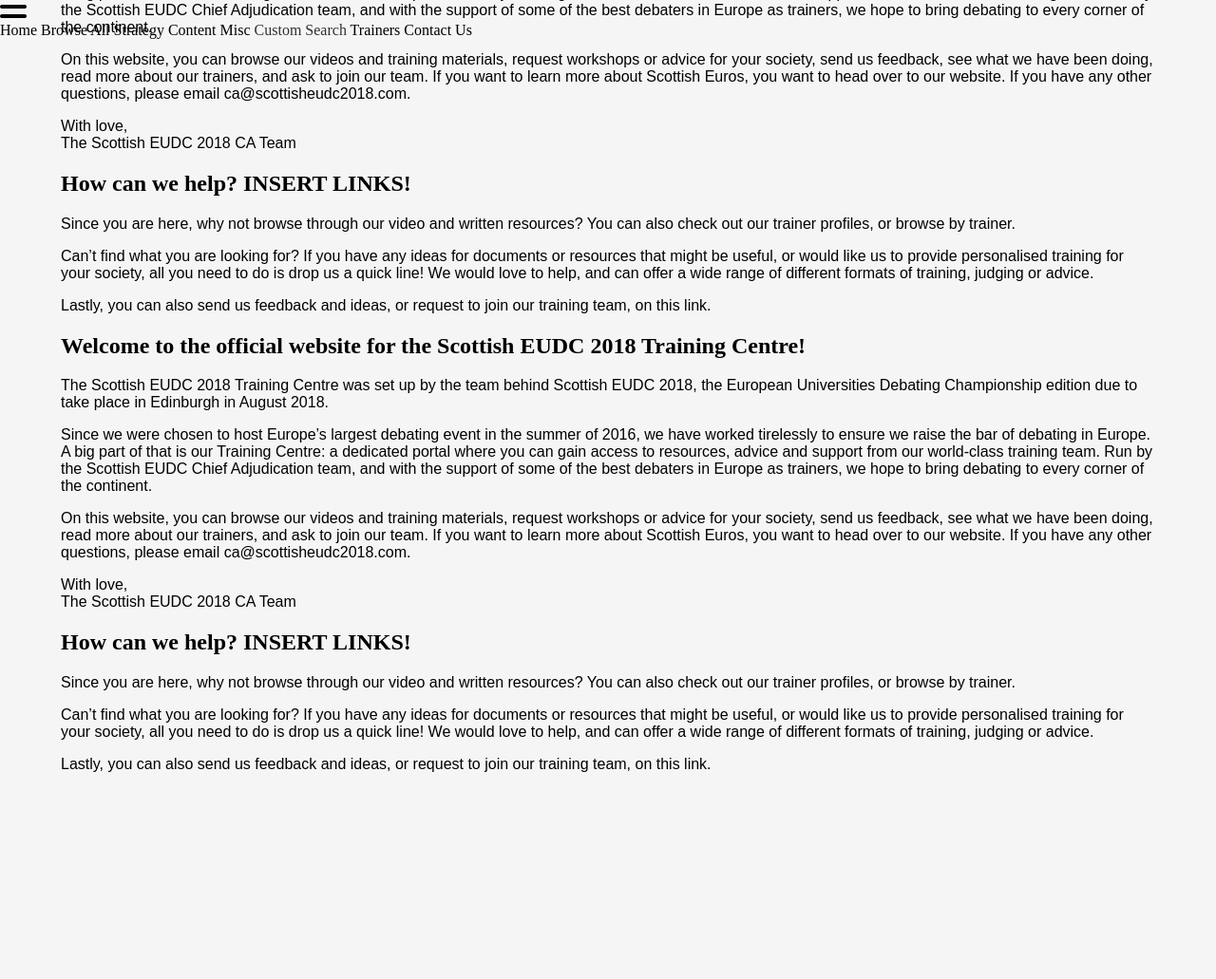
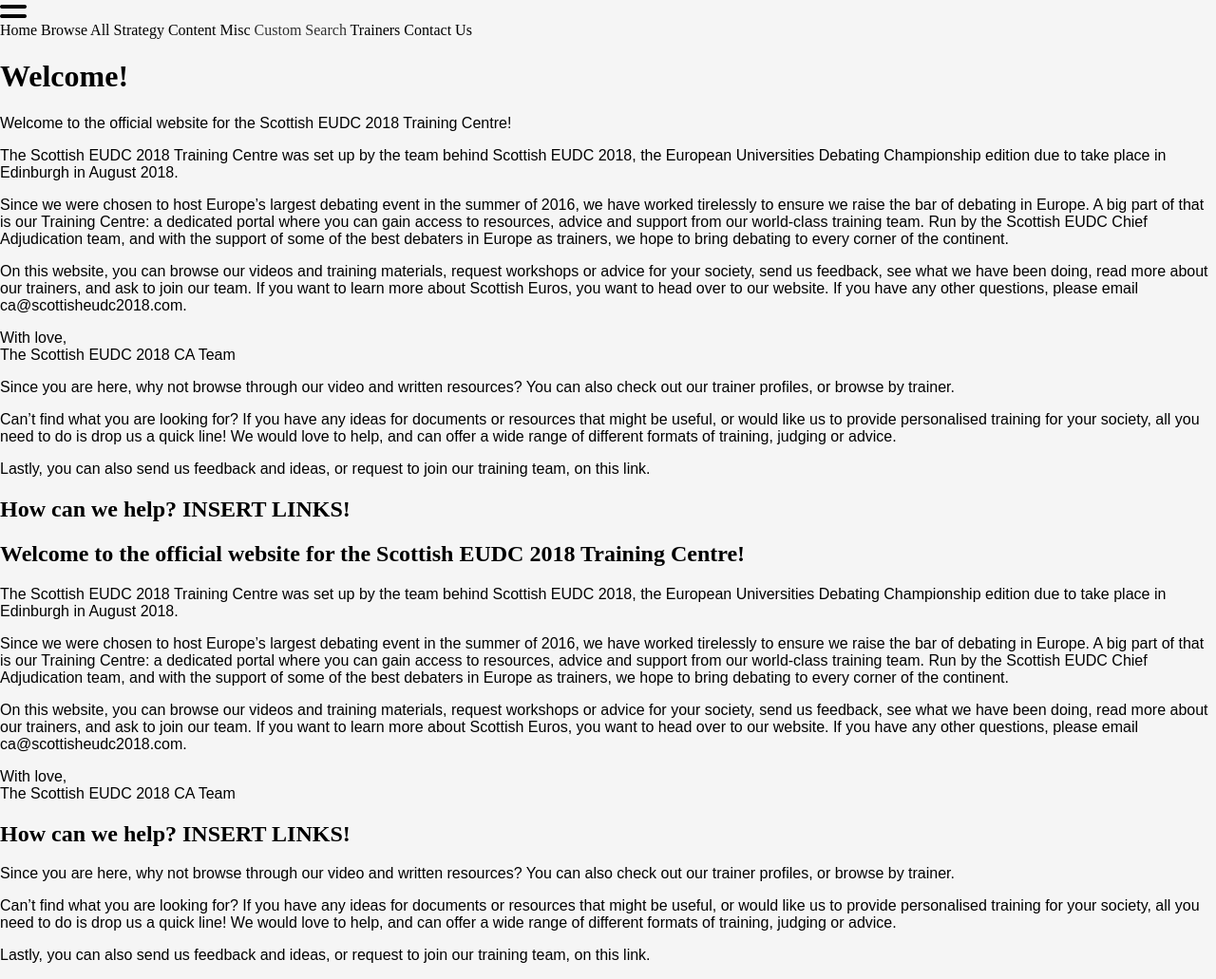
Before and after one commit to ralucavacaru/training-backend, a Django app: template training/training/templates/tplatform/index.html in a window 1280 px wide. Shown: the part 313-1344 px from the top of the page at 95% size. Before the commit the page ends 1126 px from the top, so only its background shows below. Run offline with Django 3.2, Linux system fonts and the light colour scheme; the template is opened without the code that fills it, so the values that code supplies are empty; some libraries are stand-ins or nearby versions; some web fonts are replaced.

Commit message:
welcome-card looks much better now

```diff
--- a/training/training/templates/base.html
+++ b/training/training/templates/base.html
@@ -115,11 +115,11 @@
 						Contact Us
 					</a>
 			    </nav>
-			<div id="website-content">
+			<!-- <div id="website-content"> -->
 				<!-- Injected Content -->
 				{% block content %}
 		    	{% endblock content %}
-			</div>
+			<!-- </div> -->
 		</div>
 	</body>
 </html>
--- a/training/training/templates/tplatform/article_detail.html
+++ b/training/training/templates/tplatform/article_detail.html
@@ -1,6 +1,7 @@
 {% extends "base.html" %}
 
 {% block content %}
+<div id="website-content">
 <div>
 	<div class="article-sidebar scroll-then-fix-sidebar">
 		<h1>Related</h1>
@@ -51,4 +52,5 @@
 		</div>
 	</div>
 </div>
+</div>
 {% endblock %}
--- a/training/training/templates/tplatform/browse.html
+++ b/training/training/templates/tplatform/browse.html
@@ -1,7 +1,7 @@
 {% extends "base.html" %}
 
 {% block content %}
-    <div>
+<div id="website-content">
 		<nav id="browse-navbar" class="scroll-then-fix-sidebar">
 			<a href="/browse/filter/category=/tags=/types=/authors=/" id="sidebar-all" class="{% if request.resolver_match.url_name == 'browse' %}active{% endif %}">
 				All
@@ -24,5 +24,5 @@
 			{% block articles %}
 			{% endblock %}
 		</div>
-	</div>
+</div>
 {% endblock %}
--- a/training/training/templates/tplatform/contact_us.html
+++ b/training/training/templates/tplatform/contact_us.html
@@ -1,5 +1,8 @@
 {% extends "base.html" %}
 
 {% block content %}
+<div id="website-content">
+
+</div>
 
 {% endblock content %}
--- a/training/training/templates/tplatform/index.html
+++ b/training/training/templates/tplatform/index.html
@@ -3,27 +3,24 @@
 {% block content %}
     <!-- This is the landing page -->
     <div class="homepage-wrapper">
-    	<div class="homepage-card">
-	    	<div class="homepage-title-card blue-background">
-	    		<h2>Welcome to the official website for the Scottish EUDC 2018 Training Centre!</h2>
+    	<div class="homepage-welcome-card homepage-card">
+	    	<div class="homepage-title-card">
+	    		<h1>Welcome!</h1>
 	    	</div>
-	    	<div class="homepage-content-card blue-border">
+	    	<div class="homepage-content-card">
+	    		<p>Welcome to the official website for the Scottish EUDC 2018 Training Centre!</p>
 	    		<p>The Scottish EUDC 2018 Training Centre was set up by the team behind <a href="https://www.scottisheudc2018.com/">Scottish EUDC 2018</a>, the European Universities Debating Championship edition due to take place in Edinburgh in August 2018.</p>
 
 				<p>Since we were chosen to host Europe’s largest debating event in the summer of 2016, we have worked tirelessly to ensure we raise the bar of debating in Europe. A big part of that is our Training Centre: a dedicated portal where you can gain access to resources, advice and support from our world-class training team. Run by the Scottish EUDC Chief Adjudication team, and with the support of some of the best debaters in Europe as trainers, we hope to bring debating to every corner of the continent.</p>
 
 				<p>On this website, you can browse our videos and training materials, request workshops or advice for your society, send us feedback, see what we have been doing, read more about our trainers, and ask to join our team. If you want to learn more about Scottish Euros, you want to head over to our <a href="https://www.scottisheudc2018.com/">website</a>. If you have any other questions, please email <a href="mailto:ca@scottisheudc2018.com">ca@scottisheudc2018.com</a>.</p>
 
-				<p class="right-align">With love,
+				<p>With love,
 				<br>The Scottish EUDC 2018 CA Team</p>
 	    	</div>
     	</div>
 
     	<div class="homepage-card">
-		    <div class="homepage-title-card red-background">
-				<h2>How can we help? INSERT LINKS!</h2>
-			</div>
-
 			<div class="homepage-content-card red-border">
 				<p>Since you are here, why not browse through our video and written resources? You can also check out our trainer profiles, or browse by trainer.</p>
 
@@ -31,6 +28,9 @@
 
 				<p>Lastly, you can also send us feedback and ideas, or request to join our training team, on this link.</p>
 		    </div>
+		    <div class="homepage-title-card red-background">
+				<h2>How can we help? INSERT LINKS!</h2>
+			</div>
 		</div>
 
 		<div class="homepage-card">
--- a/training/training/templates/tplatform/trainer_detail.html
+++ b/training/training/templates/tplatform/trainer_detail.html
@@ -1,6 +1,7 @@
 {% extends "base.html" %}
 
 {% block content %}
+<div id="website-content">
 	<div class="trainer-detail-wrapper">
 		<h1>{{ trainer.name }}</h1>
 		<img src="/static/img/{{ trainer.picture_handle }}.png">
@@ -20,4 +21,5 @@
 		</div>
 		{% endif %}
 	</div>
+</div>
 {% endblock %}
--- a/training/training/templates/tplatform/trainers.html
+++ b/training/training/templates/tplatform/trainers.html
@@ -1,6 +1,7 @@
 {% extends "base.html" %}
 
 {% block content %}
+<div id="website-content">
 <div class="trainers-wrapper">
 	<div class="trainers-boxes-wrapper">
 		<h1>CA Team</h1>
@@ -79,4 +80,5 @@
 		{% endfor %}
 	</div>
 </div>
+</div>
 {% endblock content %}
```
Also changed, not shown: training/tplatform/static/css/index.css (+8 -11 lines), 3 other files.
